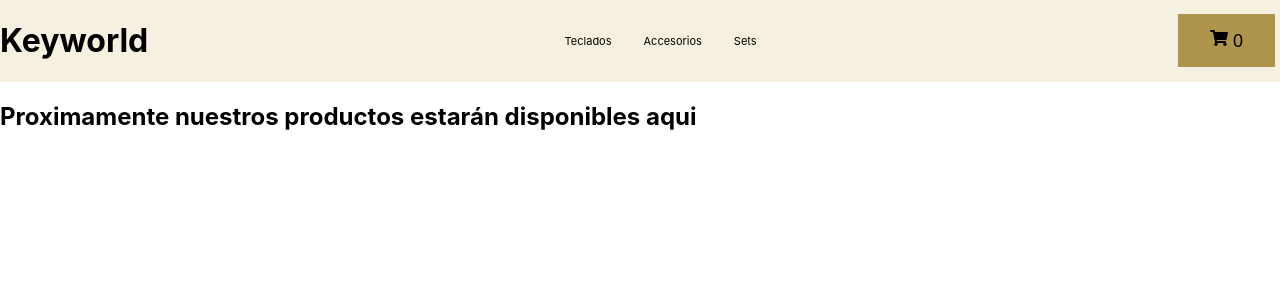
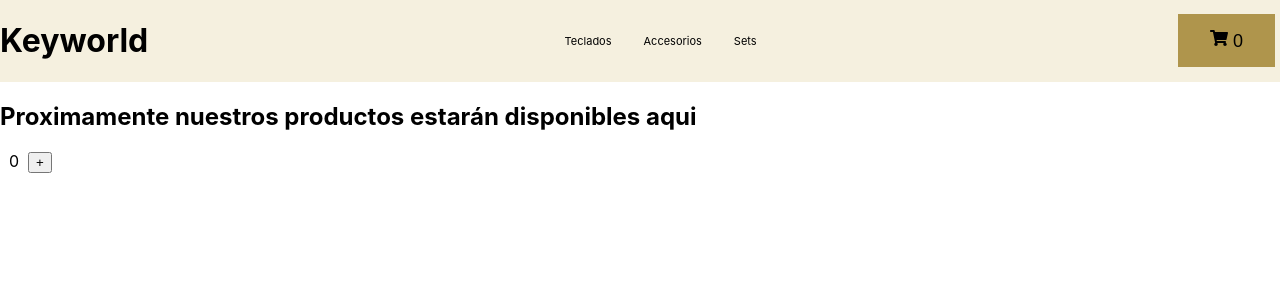
Before and after one commit to ermolinaj/KeyworldStore-molinaE, a React (Create React App) app in the folder keyworldStore-app/: page / in a window 1280 px wide. Shown: the top 300 px of the page. Built offline with nearby package versions, Linux system fonts and the light colour scheme.

Commit message:
Desafío: Contador con botón -Created the item count component (CSS needs improvement, layout changes when hiding buttons)

```diff
--- a/keyworldStore-app/src/App.js
+++ b/keyworldStore-app/src/App.js
@@ -1,6 +1,8 @@
-// import './styles.css';
+import { NavBar } from './components/NavBar/NavBar.js';
 import { ItemListContainer } from './components/ItemListContainer/ItemListContainer.js';
-import { NavBar } from './components/NavBar/NavBar.js';
+import { ItemCount } from './components/ItemCount/ItemCount.js';
+
+
 
 function App() {
   return (
@@ -8,6 +10,7 @@ function App() {
 
       <NavBar/>
       <ItemListContainer textoBienvenida = "Proximamente nuestros productos estarán disponibles aqui" />
+      <ItemCount itemStock = { 5 } />
 
     </div>
   );
--- /dev/null
+++ b/keyworldStore-app/src/components/ItemCount/ItemCount.js
@@ -0,0 +1,40 @@
+import { useState, useEffect } from "react"
+
+export const ItemCount = ( { itemStock }) => {
+
+    const [itemAmmountSelected, setItemAmmountSelected] = useState(0)
+    const [decreaseItemAmmountButtonIsShown, setDecreaseItemAmmountButtonIsShown] = useState(false)
+    const [increaseItemAmmountButtonIsShown, setIncreaseItemAmmountButtonIsShown] = useState(true)
+
+    const changeItemAmmountSelected = (ammount) =>
+    {
+        if (itemAmmountSelected + ammount < 0 || itemAmmountSelected + ammount > itemStock)
+            console.log("There aren't enough items in stock or trying to decrease item ammount bellow 0.");
+        else
+            setItemAmmountSelected(itemAmmountSelected + ammount);
+        // itemAmmountSelected + ammount >= 0 || itemAmmountSelected + ammount > 10  ? setItemAmmountSelected(itemAmmountSelected + ammount) : console.log("There aren't enough items in stock or trying to decrease item ammount bellow 0.")
+    }
+
+    const showDecreaseItemAmmountButton = () => setDecreaseItemAmmountButtonIsShown(!decreaseItemAmmountButtonIsShown)
+    const showIncreaseItemAmmountButton = () => setIncreaseItemAmmountButtonIsShown(!increaseItemAmmountButtonIsShown)
+
+    useEffect(() => {
+        if (itemAmmountSelected == 0) setDecreaseItemAmmountButtonIsShown(false)
+        else setDecreaseItemAmmountButtonIsShown(true);
+        if (itemAmmountSelected == itemStock) setIncreaseItemAmmountButtonIsShown(false)
+        else setIncreaseItemAmmountButtonIsShown(true);
+        console.log(itemAmmountSelected)
+    }, [itemAmmountSelected])
+
+    return(
+        <div>
+            {
+                decreaseItemAmmountButtonIsShown ? <button onClick={() => changeItemAmmountSelected(-1)}>-</button> : <div/>
+            }
+            &nbsp; { itemAmmountSelected } &nbsp;
+            {
+                increaseItemAmmountButtonIsShown ? <button onClick={() => changeItemAmmountSelected(1)}>+</button> : <div/>
+            }
+        </div>
+    )
+}
```
